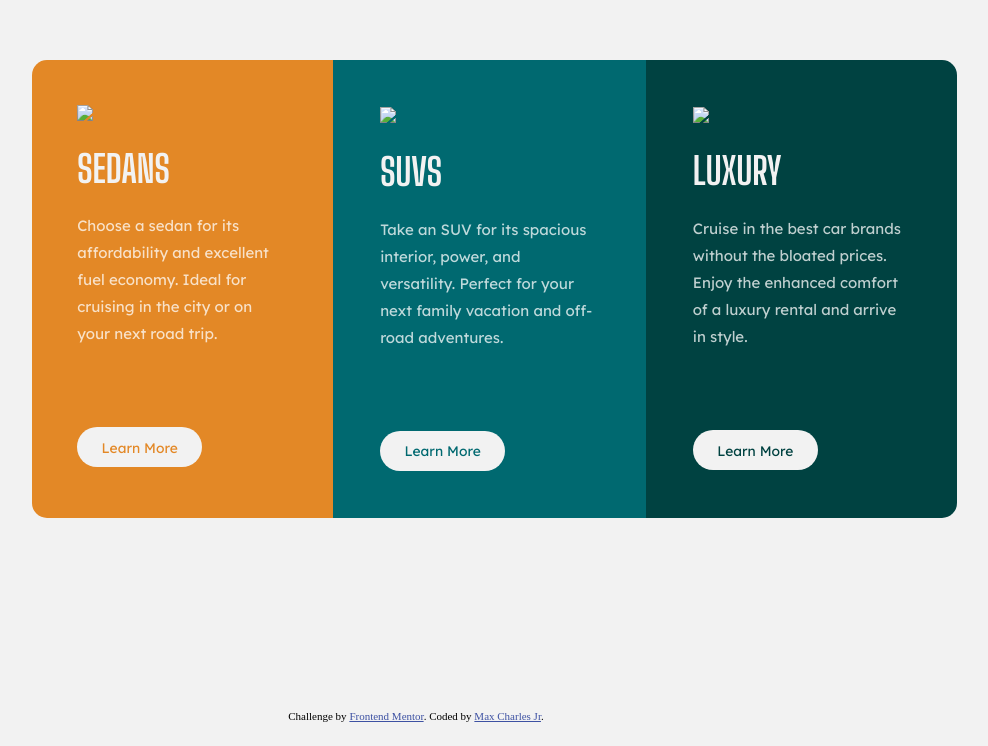
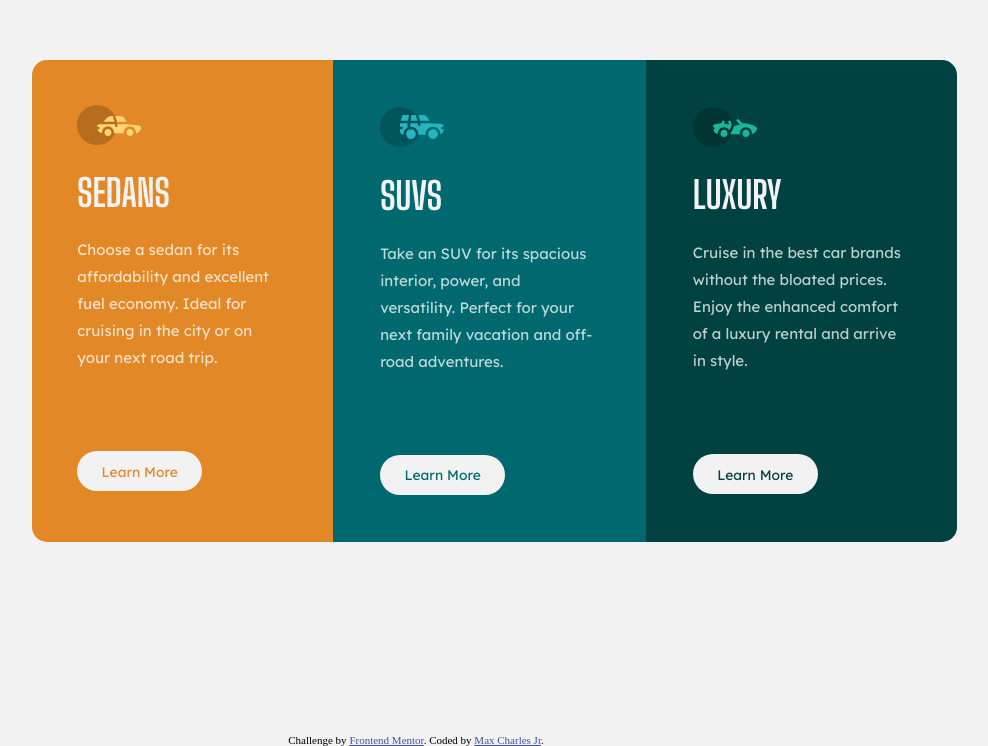
Before and after one commit to mcharles350/frontend-projects, a plain HTML site: page 3-column-preview-card-component-main/index.html in a window 1280 px wide. Shown: the part 132-878 px from the top of the page, without its empty margins (224-1212 px from the left). Before the commit the page ends 854 px from the top, so only its background shows below. Drawn offline with Linux system fonts and the light colour scheme; the site is published under a folder, as on GitHub Pages, so addresses that start at the root find nothing.

Commit message:
Fixed path to image folder in index.html

```diff
--- a/3-column-preview-card-component-main/index.html
+++ b/3-column-preview-card-component-main/index.html
@@ -16,7 +16,7 @@
   <div class="container">
     <div class="sedans">
       <div class="card">
-        <img src="/images/icon-sedans.svg">
+        <img src="images/icon-sedans.svg">
         <h1>Sedans</h1>
         <p>Choose a sedan for its affordability and excellent fuel economy. Ideal for cruising in the city
           or on your next road trip.</p>
@@ -25,7 +25,7 @@
     </div>
     <div class="suvs">
       <div class="card">
-        <img src="/images/icon-suvs.svg">
+        <img src="images/icon-suvs.svg">
         <h1>SUVs</h1>
         <p>Take an SUV for its spacious interior, power, and versatility. Perfect for your next family vacation
           and off-road adventures.</p>
@@ -34,7 +34,7 @@
     </div>
     <div class="luxury">
       <div class="card">
-        <img src="/images/icon-luxury.svg">
+        <img src="images/icon-luxury.svg">
         <h1>Luxury</h1>
         <p>Cruise in the best car brands without the bloated prices. Enjoy the enhanced comfort of a luxury
           rental and arrive in style.</p>
```
